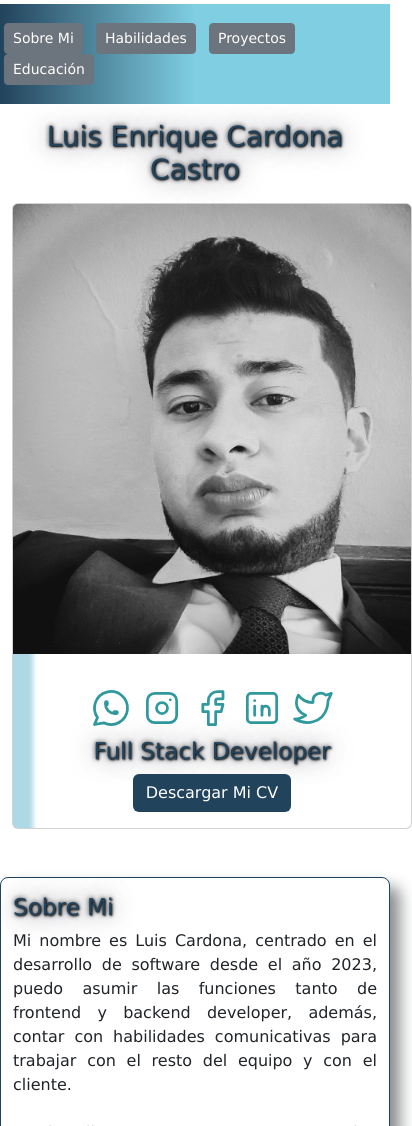
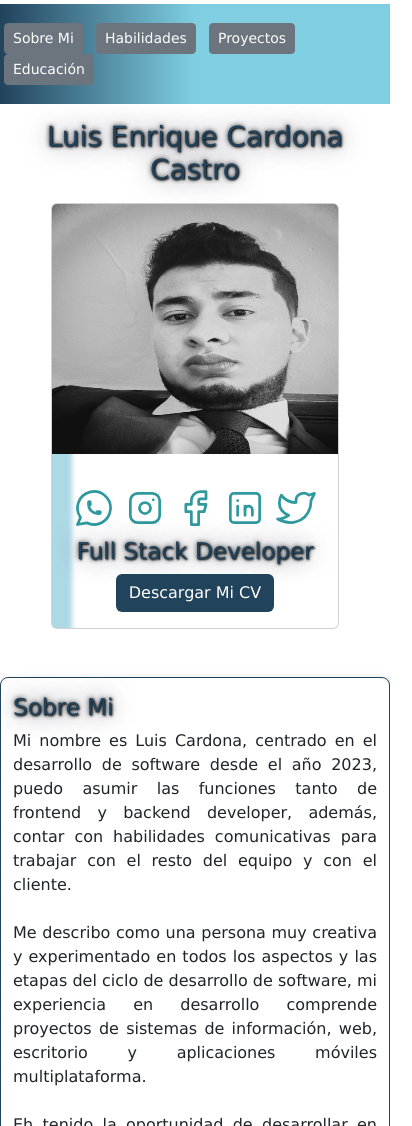
Before and after one commit to ProyectosPersonalesCardona/Mi_Portafolio, a plain HTML site: page index.html in a window 390 px wide. Shown: the top 1126 px of the page, 412 px wide, since content can reach past the window. Drawn offline with nearby package versions, Linux system fonts and the light colour scheme.

Commit message:
v1.3.0.0

```diff
--- a/index.css
+++ b/index.css
@@ -272,3 +272,20 @@ footer{
     padding-top: 80px;
     box-shadow: 10px 10px 15px  rgba(127,206,226,0.1) inset;
 }
+
+
+
+@media only screen and (max-width : 401px) {
+
+    .card{
+        width: 18rem;
+    }
+
+    .figura_foto{
+    height: 250px;
+    }
+    .figura_foto:hover > .capa h6{
+        margin-top: 100px;
+     }
+
+}
```
